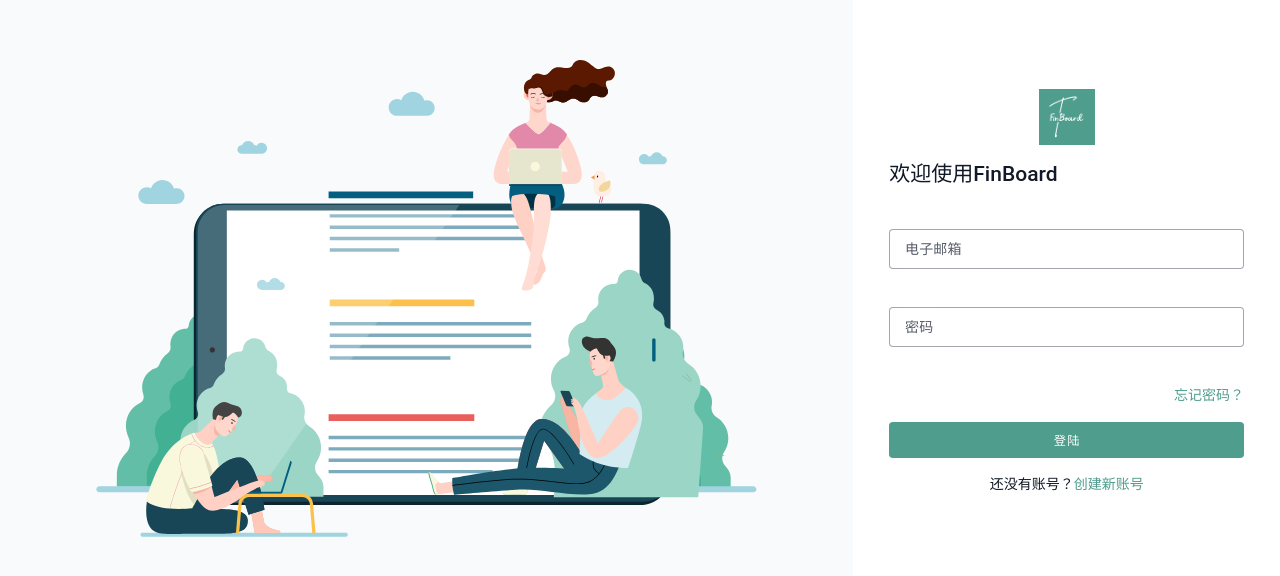
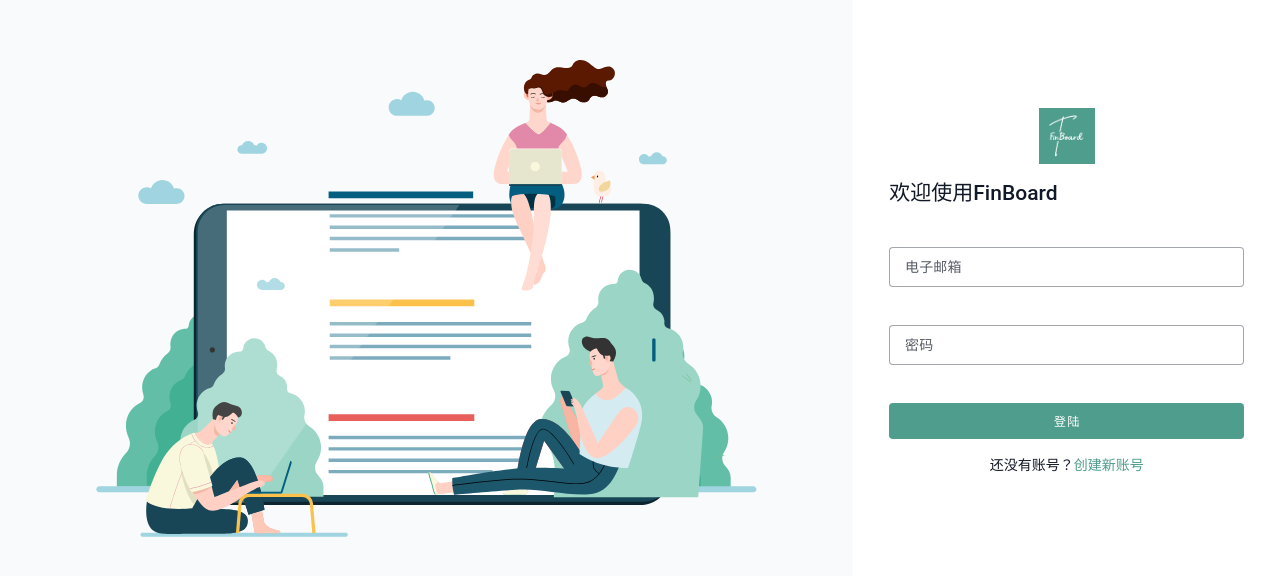
Before and after one commit to zxc7563598/fintrack-frontend, a Vue app: page /login in a window 1280 px wide. Shown: the part 108-684 px from the top of the page. Built offline with nearby package versions, Linux system fonts and the light colour scheme; no server answers; a small style sheet from the web is missing.

Commit message:
feat(core): 完善注册页样式

```diff
--- a/src/pages/login.vue
+++ b/src/pages/login.vue
@@ -3,7 +3,7 @@
         <v-row no-gutters>
             <!-- 左侧图片区域 (大屏显示) -->
             <v-col cols="12" md="8" class="d-none d-md-flex align-center justify-center position-relative">
-                    <v-img width="80%" inline src="@/assets/login.svg" />
+                <v-img width="80%" inline src="@/assets/login.svg" />
             </v-col>
 
             <!-- 右侧登录卡片 -->
@@ -17,14 +17,12 @@
                         class="mt-4" :rules="emailRules" v-model="email" type="email"></v-text-field>
                     <v-text-field :loading="loading" color="primary" density="compact" label="密码" variant="outlined"
                         class="mt-4" type="password" :rules="passwordRules" v-model="password"></v-text-field>
-                    <div class="mt-4 w-100 d-flex">
-                        <a href="javascript:;" class="text-primary ml-auto text-decoration-none">忘记密码？</a>
-                    </div>
                     <v-btn variant="flat" color="primary" class="mt-4" block @click="loginHandler"
                         :loading="loading">登陆</v-btn>
                     <div class="mt-4 w-100 d-flex align-center justify-center">
                         还没有账号？
-                        <a href="javascript:;" @click="router.push('/register')" class="text-primary text-decoration-none">创建新账号</a>
+                        <a href="javascript:;" @click="router.push('/register')"
+                            class="text-primary text-decoration-none">创建新账号</a>
                     </div>
                 </v-form>
             </v-col>
--- a/src/pages/register.vue
+++ b/src/pages/register.vue
@@ -3,7 +3,7 @@
         <v-row no-gutters>
             <!-- 左侧图片区域 (大屏显示) -->
             <v-col cols="12" md="8" class="d-none d-md-flex align-center justify-center position-relative">
-                123123
+                <v-img width="80%" inline src="@/assets/login.svg" />
             </v-col>
 
             <!-- 右侧登录卡片 -->
--- a/src/static/config.js
+++ b/src/static/config.js
@@ -18,7 +18,6 @@ function getBaseUrl() {
 // 获取应用标题
 function getAppTitle() {
     const mode = detectEnvironment()
-
     switch (mode) {
         case 'wails':
             return import.meta.env.VITE_APP_TITLE || 'FinBoard'
```
